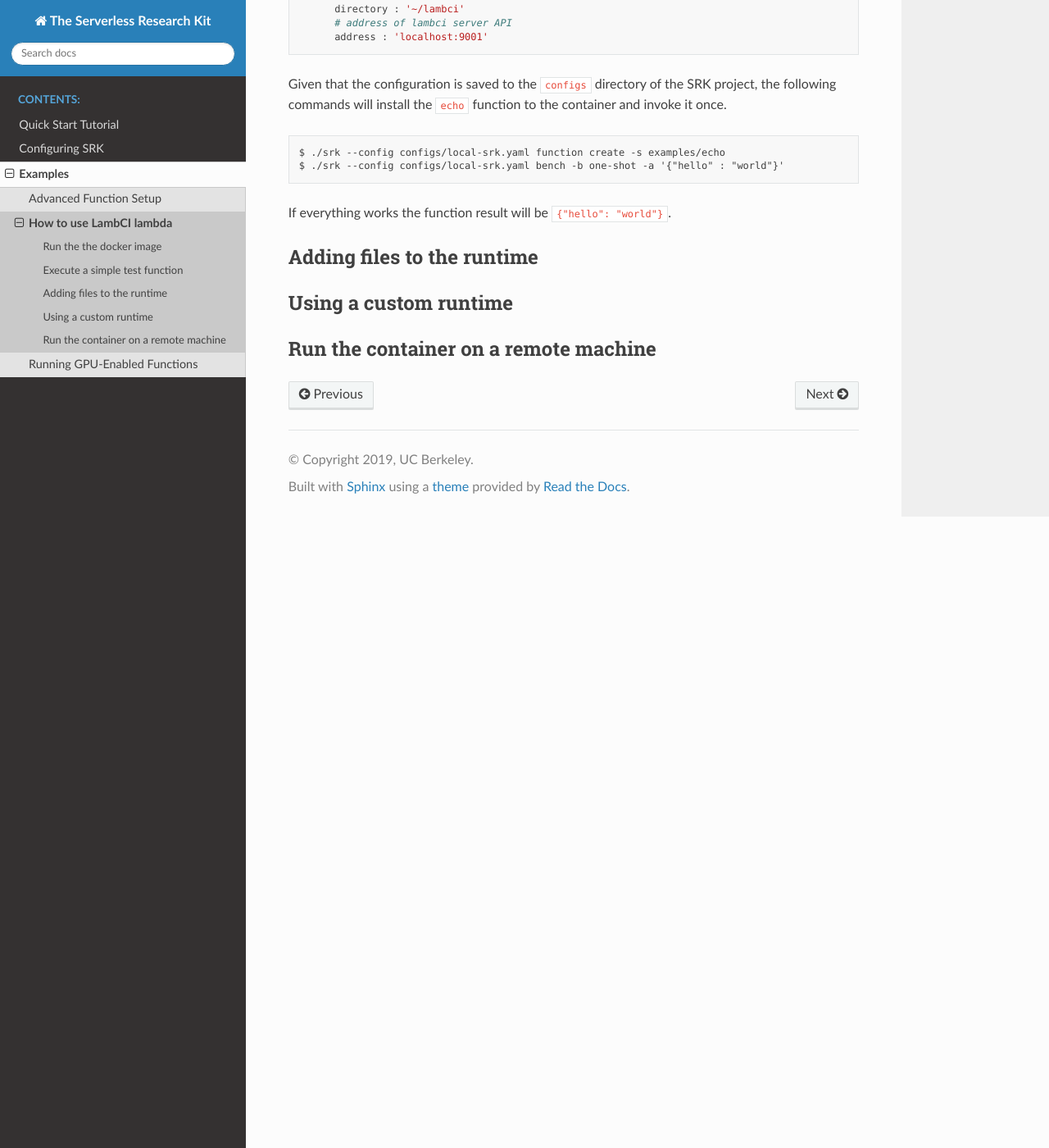
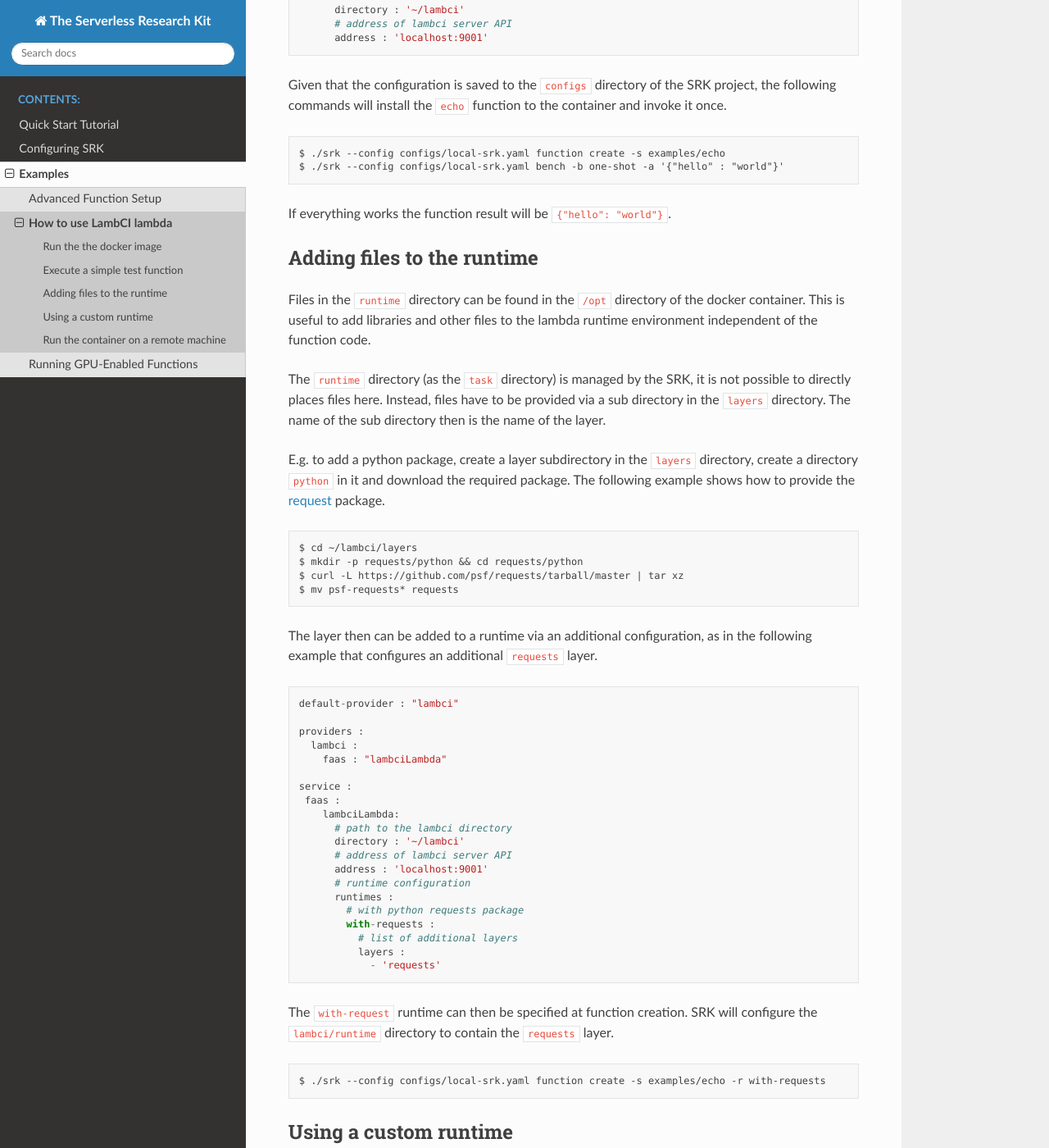
Before and after one commit to serverlessresearch/srk, a Sphinx documentation site: the page built from docs/source/Examples/lambci.rst, in a window 1280 px wide and 1400 px high, scrolled down 1543 px. Shown: the whole window at 82% size. Built offline with Sphinx 7.4.7 and the Read the Docs theme 2.0.0, drawn with Linux system fonts in a browser that asks for light colours; some of the changed text lies outside the part shown.

Commit message:
additional documentation for LambCI lambda

```diff
--- a/docs/source/Examples/lambci.rst
+++ b/docs/source/Examples/lambci.rst
@@ -102,11 +103,143 @@
 Adding files to the runtime
 *******************************************************************************
 
+Files in the ``runtime`` directory can be found in the ``/opt`` directory of
+the docker container. This is useful to add libraries and other files to the
+lambda runtime environment independent of the function code.
+
+The ``runtime`` directory (as the ``task`` directory) is managed by the SRK,
+it is not possible to directly places files here. Instead, files have to be
+provided via a sub directory in the ``layers`` directory. The name of the sub
+directory then is the name of the layer.
+
+E.g. to add a python package, create a layer subdirectory in the ``layers``
+directory, create a directory ``python`` in it and download the required
+package. The following example shows how to provide the
+`request <https://requests.readthedocs.io/en/master/>`_ package.
+
+::
+
+	$ cd ~/lambci/layers
+	$ mkdir -p requests/python && cd requests/python
+	$ curl -L https://github.com/psf/requests/tarball/master | tar xz
+	$ mv psf-requests* requests
+
+The layer then can be added to a runtime via an additional configuration, as in
+the following example that configures an additional ``requests`` layer.
+
+::
+
+	default-provider : "lambci"
+
+	providers :
+	  lambci :
+	    faas : "lambciLambda"
+
+	service :
+	 faas :
+	    lambciLambda:
+	      # path to the lambci directory
+	      directory : '~/lambci'
+	      # address of lambci server API
+	      address : 'localhost:9001'
+	      # runtime configuration
+	      runtimes :
+	        # with python requests package
+	        with-requests :
+	          # list of additional layers
+	          layers :
+	            - 'requests'
+
+The ``with-request`` runtime can then be specified at function creation. SRK
+will configure the ``lambci/runtime`` directory to contain the ``requests``
+layer.
+
+::
+
+	$ ./srk --config configs/local-srk.yaml function create -s examples/echo -r with-requests
+
+
 *******************************************************************************
 Using a custom runtime
 *******************************************************************************
+
+To use a custom runtime, specify ``provided`` as runtime name for the
+``lambci.sh`` script. The lambda container then expects a complete lambda
+runtime in the ``runtime`` directory. For this, create a layer that contains
+the runtime code and configure it in the configuration.
+
+::
+
+	default-provider : "lambci"
+
+	providers :
+	  lambci :
+	    faas : "lambciLambda"
+
+	service :
+	 faas :
+	    lambciLambda:
+	      # path to the lambci directory
+	      directory : '~/lambci'
+	      # address of lambci server API
+	      address : 'localhost:9001'
+	      # runtime configuration
+	      runtimes :
+	        # with python requests package
+	        custom-runtime :
+	          # list of additional layers
+	          layers :
+	            - 'custom-python'
+	            - 'requests'
+
+The custom runtime can be specified at function creation. In the example above,
+SRK will copy the contents of the ``custom-python`` directory (the custom
+runtime) and the ``requests`` layer to the ``runtime`` directory so that the
+LambCI ``provided`` container finds it in ``/opt``.
+
+::
+
+	$ ./srk --config configs/local-srk.yaml function create -s examples/echo -r custom-runtime
 
 
 *******************************************************************************
 Run the container on a remote machine
 *******************************************************************************
+
+For certain experiments it is necessary to execute them in a controlled and
+reproducible environment like AWS EC2. Therefore, the SRK can interact with
+containers that run on remote machines via SSH.
+
+To enable the functionality, add the optional ``remote`` section to the
+configuration. Additionally the ``address`` value has to be set to the public
+IP or domain of the remote server. Note that with a remote configuration the
+``lambci`` directory lives on the remote server.
+
+::
+
+	default-provider : "lambci"
+
+	providers :
+	  lambci :
+	    faas : "lambciLambda"
+
+	service :
+	 faas :
+	    lambciLambda:
+	      # optional remote configuration
+	      # if set the directory value below is bound to the specified host
+	      remote:
+	        # path to scp command
+	        scp : '/usr/bin/scp'
+	        # path to ssh command
+	        ssh : '/usr/bin/ssh'
+	        # IP or hostname of server running the lambci/lambda docker image
+	        host : 'ec2-instance'
+	        # user for scp + ssh
+	        user : 'ubuntu'
+	        # key file for scp + ssh
+	        pem : '~/.aws/AWS.pem'
+	      # path to the lambci directory
+	      directory : '~/lambci'
+	      # address of lambci server API
+	      address : 'ec2-instance:9001'
```
Also changed, not shown: other parts of docs/source/Examples/lambci.rst (+5 -4 lines), 1 other file.
